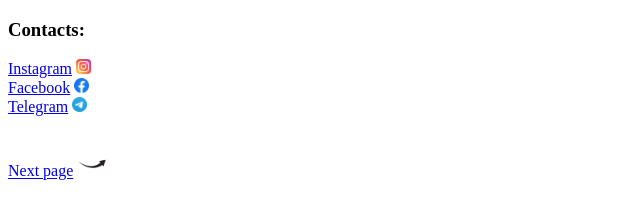
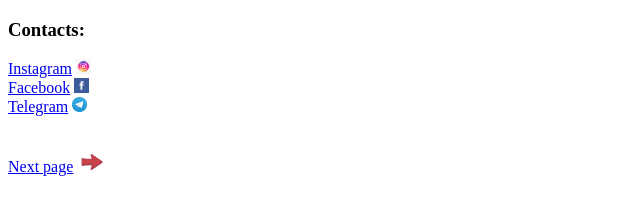
Before and after one commit to anylylina/Introverts, a plain HTML site: page HTML task/pages/contacts.html in a window 1280 px wide. Shown: the whole page, without its empty margins (0-640 px from the left). Drawn offline with Linux system fonts and the light colour scheme.

Commit message:
added img

```diff
--- a/HTML task/pages/contacts.html
+++ b/HTML task/pages/contacts.html
@@ -17,18 +17,19 @@
     <h3>Contacts:</h3>
 
     <a href="https://www.instagram.com/any.lialina/?hl=ru">Instagram</a>
-    <img src="/HTML task/img/2111463.png" alt="instagram" width="15">
+    <img src="/HTML task/img/instagram-vector-social-media-icon-7-june-2021-bangkok-thailand_53876-136728.avif" alt="instagram" width="15">
 
     <br>
     <a href="https://www.facebook.com/profile.php?id=100016383510007">Facebook</a>
-    <img src="/HTML task/img/5968764.png" alt="facebook" width="15">
+    <img src="/HTML task/img/w512h5121347464873Facebookalt1.png" alt="facebook" width="15">
     <br>
     <a href="https://t.me/pansiesss1">Telegram</a>
-    <img src="/HTML task/img/5968804.png" alt="Telegram" width="15"><br>
+    <img src="/HTML task/img/images.jpeg" alt="Telegram" width="15"><br>
     </div>
 
     <div> <br> <br>
-        <a href="http://127.0.0.1:3000/HTML%20task/pages/gallery.html">Next page</a> <img src="/HTML task/img/depositphotos_234673094-stock-illustration-black-arrow-icon-white-background.jpg" alt="next" width="30">
+        <a href="http://127.0.0.1:3000/HTML%20task/pages/gallery.html">Next page</a>
+        <img src="/HTML task/img/right-arrow-red_78370-4688.avif" alt="next" width="30">
     </div>
 
 
```
Also changed, not shown: HTML task/img/2111463.png (deleted), HTML task/img/5968764.png (deleted), HTML task/img/5968804.png (deleted), HTML task/img/IMG_3517.JPG (deleted), HTML task/img/IMG_3711.JPG (added), HTML task/img/IMG_6255.JPG (deleted), HTML task/img/depositphotos_234673094-stock-illustration-black-arrow-icon-white-background.jpg (deleted), HTML task/img/images.jpeg (added), HTML task/img/instagram-vector-social-media-icon-7-june-2021-bangkok-thailand_53876-136728.avif (added), HTML task/img/right-arrow-red_78370-4688.avif (added), HTML task/img/w512h5121347464873Facebookalt1.png (added), 4 other files.
